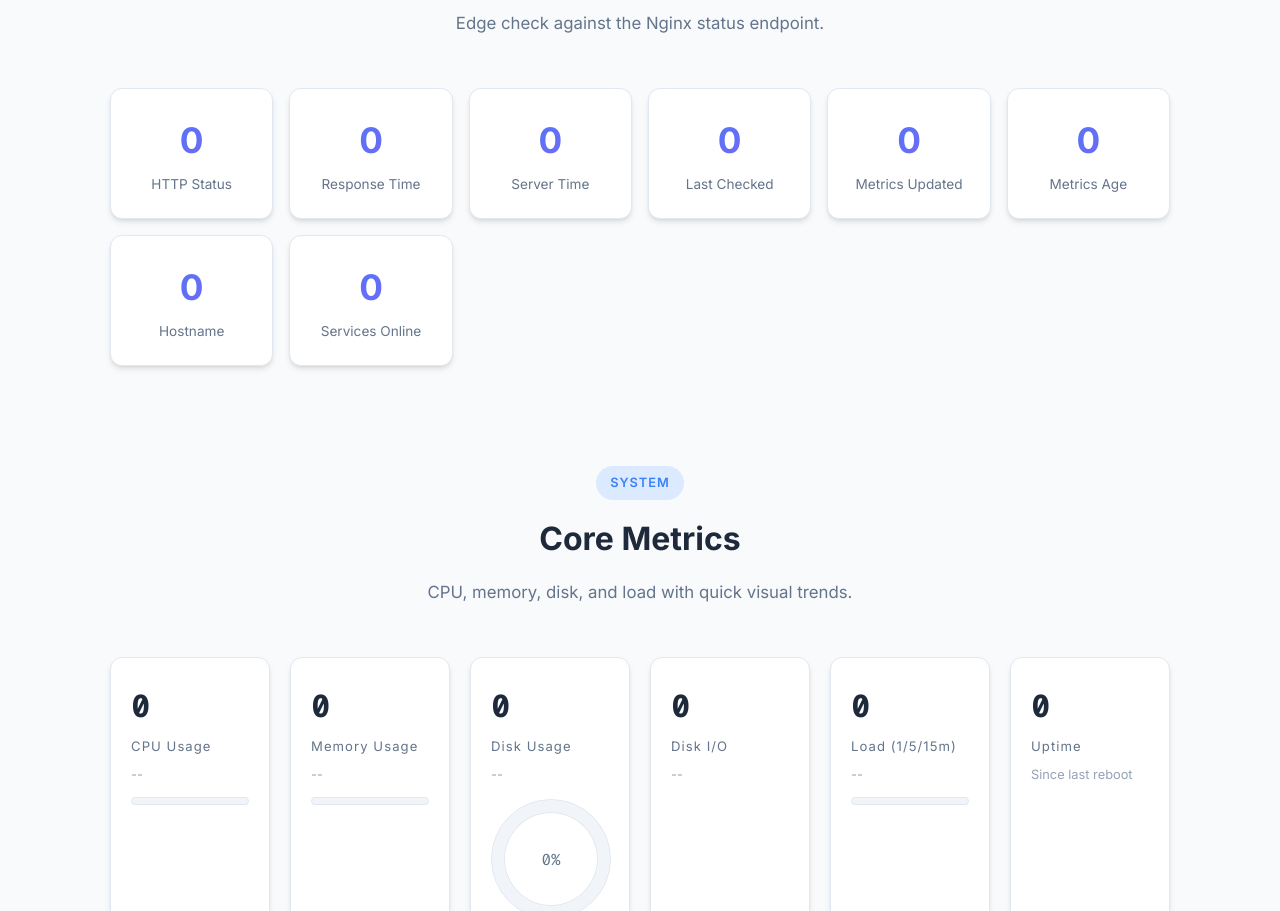
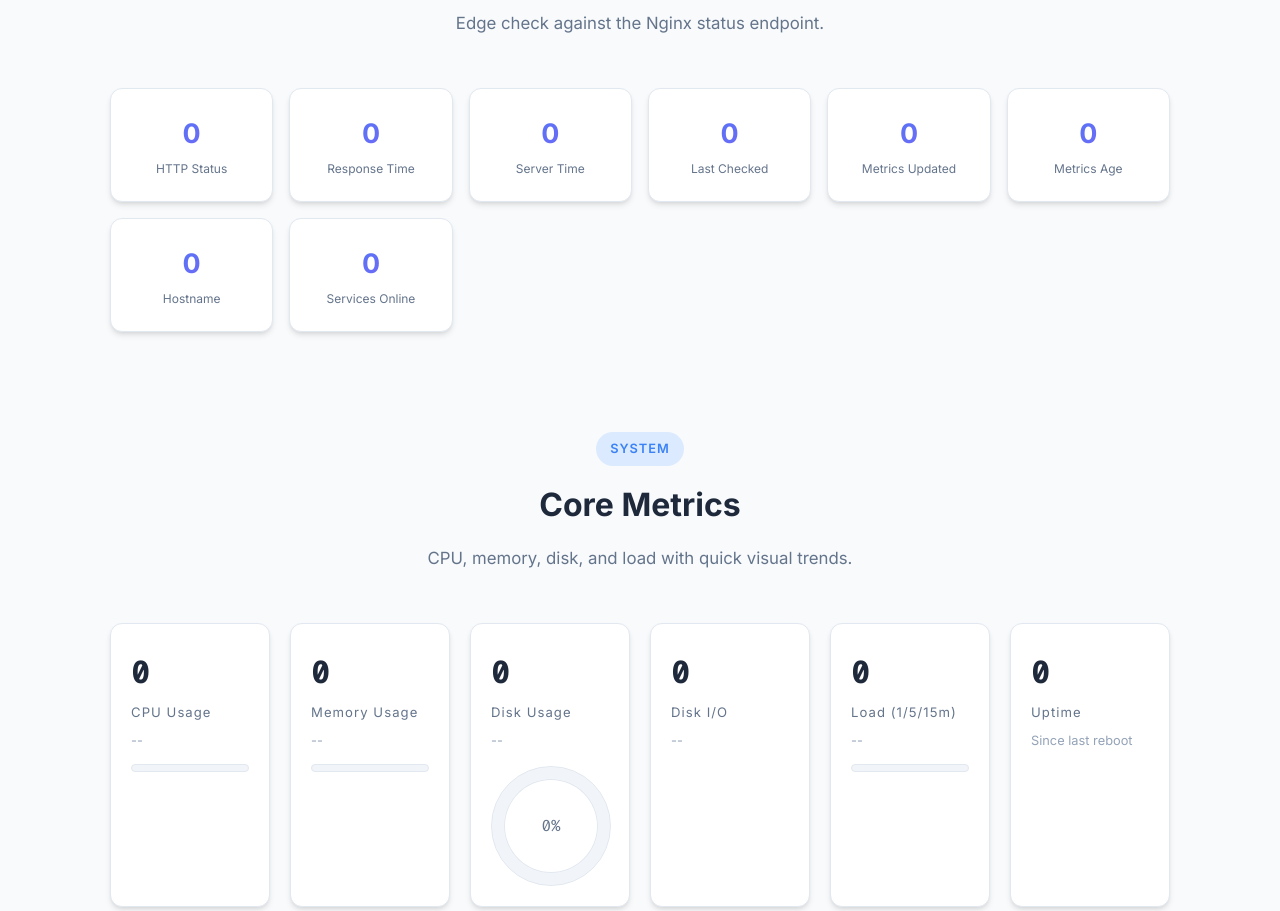
Before and after one commit to asharahmed/website, a plain HTML site: page status/index.html in a window 1280 px wide. Shown: the part 862-1773 px from the top of the page. Drawn offline with Linux system fonts and the light colour scheme; no server answers.

Commit message:
Ensure overview stats fit on one line

```diff
--- a/status/status.css
+++ b/status/status.css
@@ -97,6 +97,16 @@
 
 .status-page .hero-content {
     padding-bottom: 80px;
+}
+
+.status-page #overview .stat-label {
+    font-size: 0.75em;
+    white-space: nowrap;
+}
+
+.status-page #overview .stat-number {
+    font-size: clamp(1.6rem, 2.1vw, 2.1rem);
+    white-space: nowrap;
 }
 
 .status-page .beta-banner__content {
```
